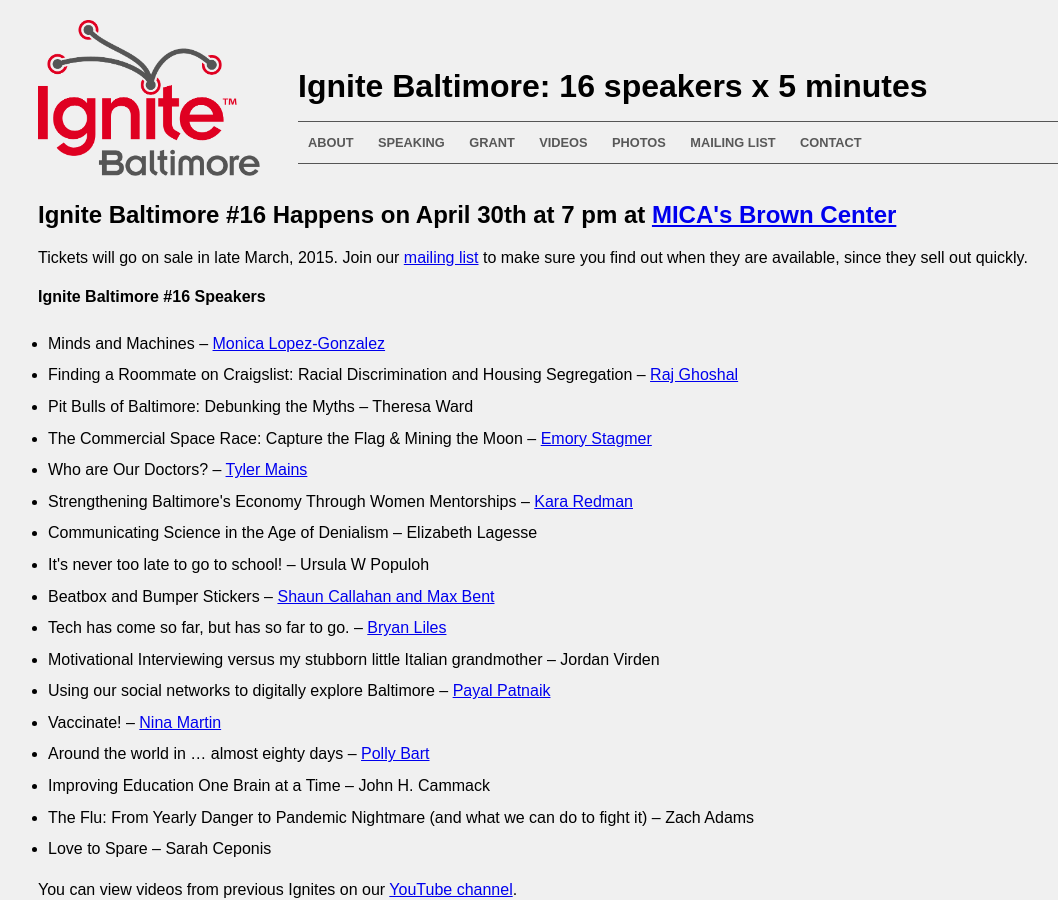
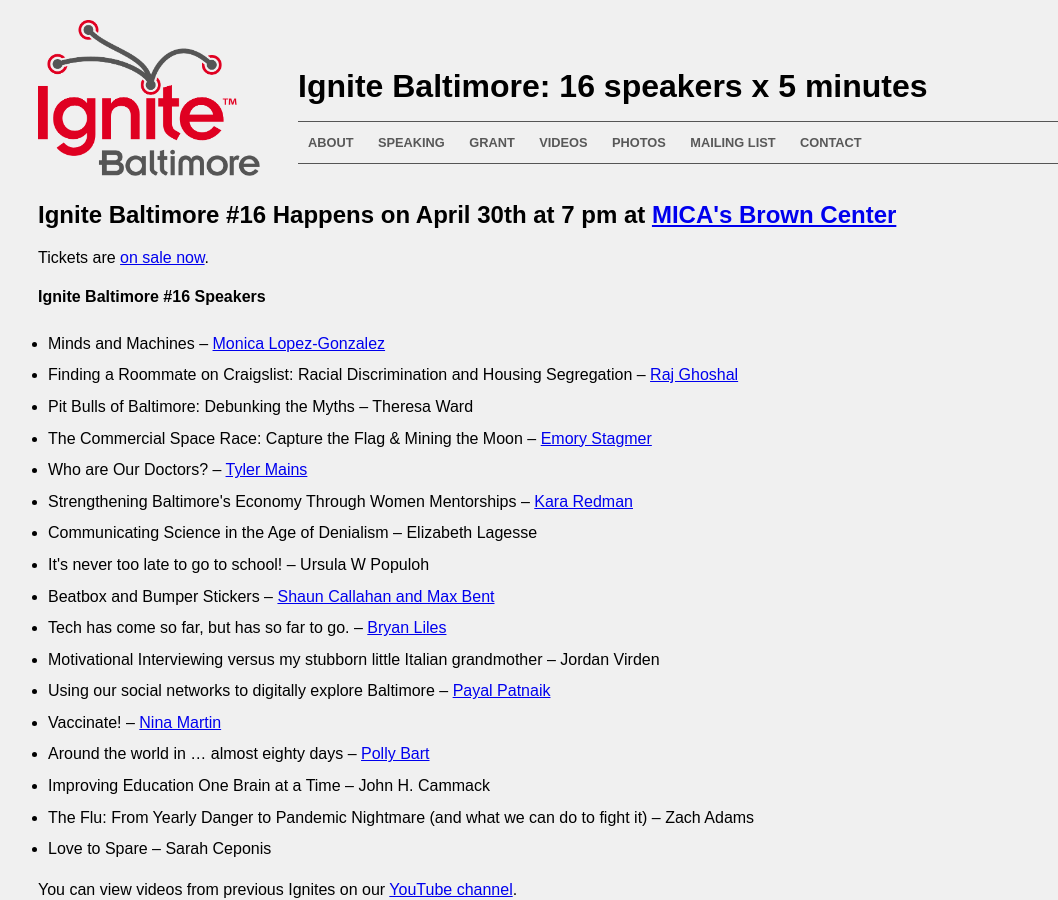
Before and after one commit to ignitebaltimore/ignitebaltimore.github.com, a Jekyll site: the page built from index.html, in a window 1280 px wide and 900 px high. Shown: the whole window, without its empty margins (22-1080 px from the left). Built offline with Jekyll 4.4.1, drawn with Linux system fonts in a browser that asks for light colours; nearby versions of some CDN libraries; some of the changed lines change nothing that is shown.

Commit message:
add eventbrite link for IB16

```diff
--- a/index.html
+++ b/index.html
@@ -11,11 +11,11 @@
 
 <!--<p><em>Proposals for Ignite #16 are closed</em>. We will notify speakers of their selection on or about 3/20/15.</p>-->
 
-<p class="row">Tickets will go on sale in late March, 2015. Join our <a href="/mailing_list">mailing list</a> to make sure you find out when they are available,
-since they sell out quickly.</p>
+<!--<p class="row">Tickets will go on sale in late March, 2015. Join our <a href="/mailing_list">mailing list</a> to make sure you find out when they are available,-->
+<!--since they sell out quickly.</p>-->
 
-<!-- <p>Tickets are <a href="http://eventbrite.com/event/12667459713">on sale now</a>.</p>
-<p class="row">Doors open at 6 pm for drinks, appetizers, and networking. <strong>Speakers begin at 7 pm.</strong></p> -->
+ <p>Tickets are <a href="https://www.eventbrite.com/e/ignite-baltimore-16-tickets-16268439340">on sale now</a>.</p>
+<!--<p class="row">Doors open at 6 pm for drinks, appetizers, and networking. <strong>Speakers begin at 7 pm.</strong></p> -->
 
 <!--<p>Tickets go on sale for Ignite #12 on or about 2/27/13. We will announce tickets via our mailing list and social media accounts (see below).</p>-->
 
```
